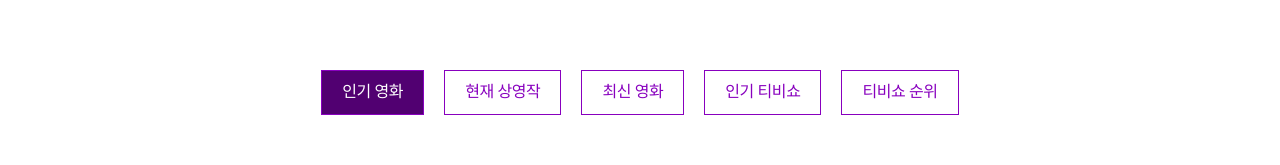
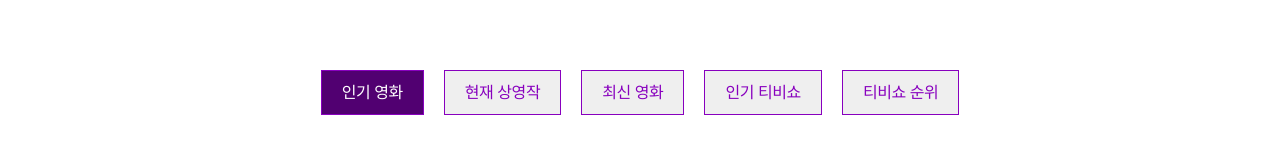
Before and after one commit to jinyongjang/site2023-react01, a React (Create React App) app: page /movie in a window 1280 px wide. Shown: the part 445-610 px from the top of the page. Built offline with nearby package versions, Linux system fonts and the light colour scheme; no server answers; a web font is replaced by a local one.

Commit message:
2023-06-23

```diff
--- a/src/assets/scss/layout/_movie.scss
+++ b/src/assets/scss/layout/_movie.scss
@@ -44,7 +44,7 @@
     margin-bottom: 50px;
 
     li {
-      a {
+      button {
         display: inline-block;
         border: 1px solid #8800be;
         padding: 10px 20px;
@@ -58,7 +58,7 @@
         }
       }
     }
-    li.active a {
+    li.active button {
       background-color: #510071;
       color: #fff;
     }
--- a/src/components/movie/MovieTag.jsx
+++ b/src/components/movie/MovieTag.jsx
@@ -46,7 +46,7 @@ const MovieTag = ({ onSearch }) => {
               key={index}
               className={tag.name === activeTag ? "active" : ""}
             >
-              <a hef="/">{tag.name}</a>
+              <button href="/">{tag.name}</button>
             </li>
           ))}
         </ul>
```
